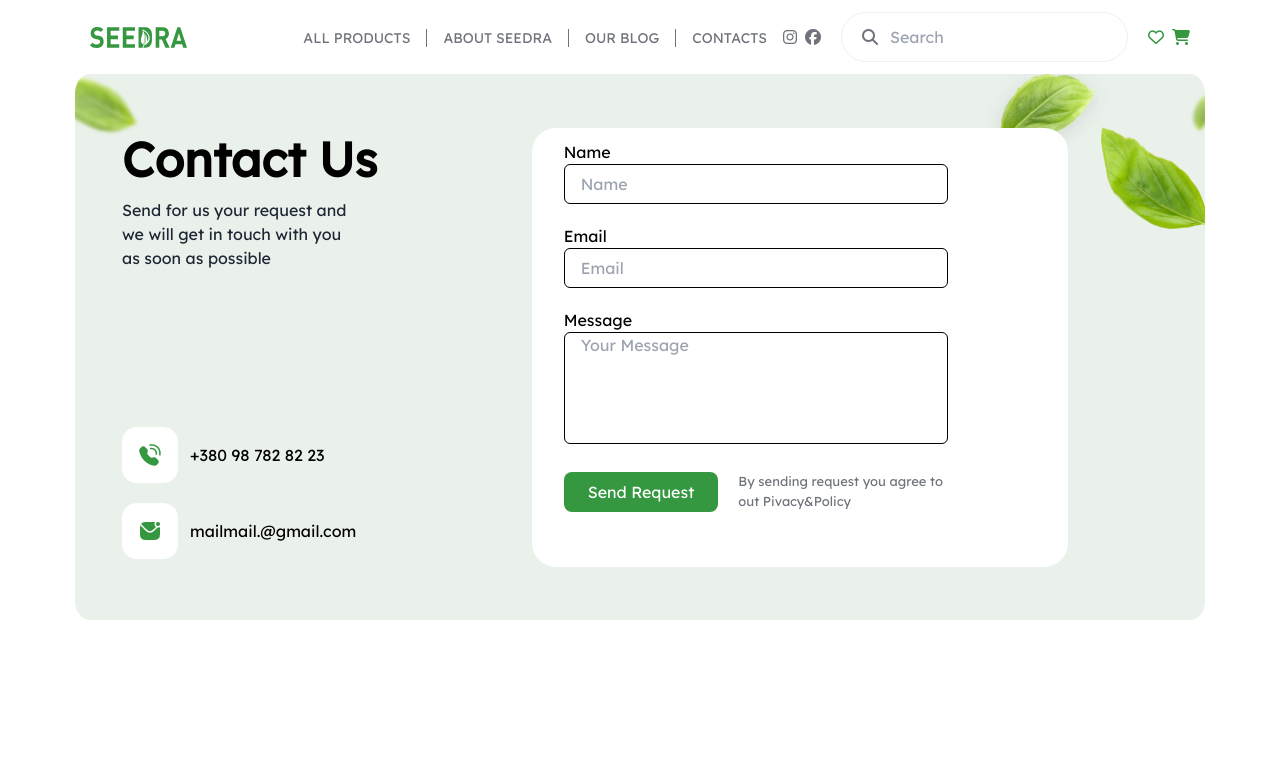
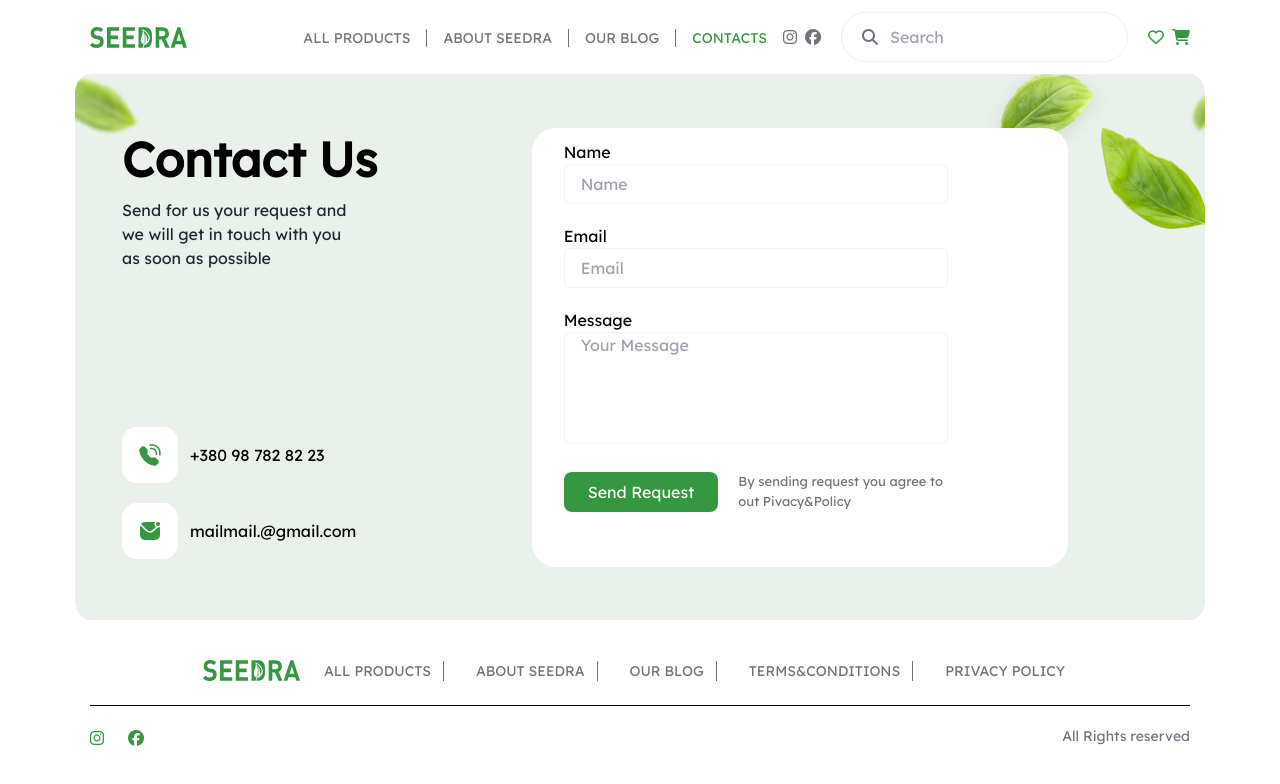
Before and after one commit to Anvarov-Ismoil/seedra, a Vue app: page /contacts in a window 1280 px wide. Shown: the top 784 px of the page. Built offline with nearby package versions, Linux system fonts and the light colour scheme.

Commit message:
aslbek: created footer and plant section 4/1

```diff
--- a/src/App.vue
+++ b/src/App.vue
@@ -7,15 +7,16 @@
   <!-- </header> -->
   <TheNavbar />
   <RouterView />
+  <TheFooter />
 </template>
 
 <script>
 import { RouterLink, RouterView } from 'vue-router'
 import TheNavbar from './components/TheNavbar.vue'
-
+import TheFooter from './components/TheFooter.vue'
 export default {
   components: {
-    TheNavbar
+    TheNavbar , TheFooter
   }
 }
 </script>
--- a/src/components/TheFooter.vue
+++ b/src/components/TheFooter.vue
@@ -0,0 +1,72 @@
+<template>
+   <footer class="footer p-10">
+      <div class="container">
+         <div class="abouts flex justify-center flex-col xs:flex-row  items-center gap-3 pb-6">
+            <div class="logo mb-5 xs:mb-0">
+               <img src="../assets/images/logo.svg" alt="logo">
+            </div>
+            <div class="menu flex">
+               <ul class="flex flex-col lg:flex-row gap-5">
+               <li v-for="link in footerMenu" class="flex uppercase">
+                  <router-link :to="link.route" class="link border-r border-r-secondary px-3 text-[8px] s:text-[10px] x:text-sm text-secondary">{{ link.name }}</router-link>
+               </li>
+            </ul>
+            </div>
+         </div>
+         <hr>
+         <div class="navigate flex justify-between pt-5">
+            <div class="icons flex gap-6">
+               <a href="#" class="text-brand-green"><i class="fa-brands fa-instagram"></i></a>
+            <a href="#" class="text-brand-green"><i class="fa-brands fa-facebook"></i></a>
+            </div>
+
+            <div class="text">
+               <h3 class="text-secondary text-sm">All Rights reserved</h3>
+            </div>
+         </div>
+      </div>
+   </footer>
+</template>
+
+<script>
+export default {
+   data() {
+      return {
+         footerMenu: [
+            {
+                name: 'all products',
+                route: '/products'
+              },
+              {
+                name: 'about seedra',
+                route: '/about'
+              },
+              {
+                name: 'our blog',
+                route: '/blog'
+              },
+               {
+                  name: 'Terms&Conditions',
+                  route: '/term'
+               },
+               {
+                  name: 'Privacy Policy',
+                  route: '/privacy'
+               }
+         ]
+      }
+   },
+}
+</script>
+
+
+<style>
+   a.router-link-exact-active {
+      color: #359740;
+      font-weight: 500;
+   }
+
+   .footer .container .abouts ul li:last-child .link {
+      border-right: none;
+   }
+</style>
--- a/src/router/index.js
+++ b/src/router/index.js
@@ -21,6 +21,11 @@ const router = createRouter({
       path: '/contacts',
       name: 'contacts',
       component: () => import('../views/ContactView.vue')
+    },
+    {
+      path: '/plants',
+      name: 'plant',
+      component: () => import("../views/PlantView.vue")
     }
   ]
 })
--- a/src/views/ContactView.vue
+++ b/src/views/ContactView.vue
@@ -18,7 +18,7 @@
             </div>
          </div>
          <!-- for right background -- bg-[url('../assets/images/contactbg.png')] bg-no-repeat bg-cover -->
-         <div class="right flex flex-col justify-start items-start h-[439px] w-[536px] mx-auto px-8 py-3 rounded-3xl border-4 bg-white  lg:border-0" >
+         <div class="right flex flex-col justify-start items-start h-[439px] w-[536px] mx-auto px-8 py-3 rounded-3xl border-4 border-light-blue bg-white  lg:border-0" >
             <div class="mobile flex flex-col xl:hidden">
                <h1 class="text-3xl font-semibold xs:text-4xl">Contact Us</h1>
                <p class="w-full max-w-96 font-light text-[#1F2533] mt-4 mb-3 hidden xs:block ">Send for us your request and we will get in touch with you as soon as possible</p>
@@ -30,16 +30,16 @@
             <label for="name">
                Name
             </label>
-            <input type="text" id="name" placeholder="Name" class="w-full max-w-96 h-[2.5rem] border mb-5 px-4 rounded-md ">
+            <input type="text" id="name" placeholder="Name" class="w-full max-w-96 h-[2.5rem] border border-light-blue outline-none  mb-5 px-4 rounded-md ">
 
             <label for="email">
                Email
             </label>
-            <input type="text" id="email" placeholder="Email" class="w-full max-w-96 h-[2.5rem] border mb-5 px-4 rounded-md">
+            <input type="text" id="email" placeholder="Email" class="w-full max-w-96 h-[2.5rem] border border-light-blue outline-none  mb-5 px-4 rounded-md">
             <label for="textarea">
                Message
             </label>
-             <textarea id="textarea" placeholder="Your Message" class="w-full max-w-96 h-[7rem] border mb-3 resize-none px-4 rounded-md"></textarea>
+             <textarea id="textarea" placeholder="Your Message" class="w-full max-w-96 h-[7rem] border border-light-blue outline-none  mb-3 resize-none px-4 rounded-md"></textarea>
              <div class="bottom flex items-center gap-5 mt-4">
                <button class="bg-[#359740] py-2 px-3 text-[10px] rounded-lg text-white transition hover:bg-[#2BB159] x:text-[16px] s:px-6 " >Send Request</button>
                <p class="w-[150px] text-[#70737C] text-[10px] hidden s:block x:text-[13px] xs:w-[222px]">By sending request you agree to out Pivacy&Policy</p>
--- /dev/null
+++ b/src/views/PlantView.vue
@@ -0,0 +1,20 @@
+<template>
+   <section class="plant">
+      <div class="container bg-light-blue rounded-3xl">
+         <div class="top flex justify-between items-center pl-14">
+            <h2 class="font-semibold text-5xl w-full max-w-[650px]">
+               How to plant spinach correctly in winter
+            </h2>
+
+            <img src="../assets/images/plants-topImg.svg" alt="">
+         </div>
+      </div>
+   </section>
+</template>
+
+
+<script>
+export default {
+
+}
+</script>
```
Also changed, not shown: src/assets/images/plants-topImg.svg (added).
